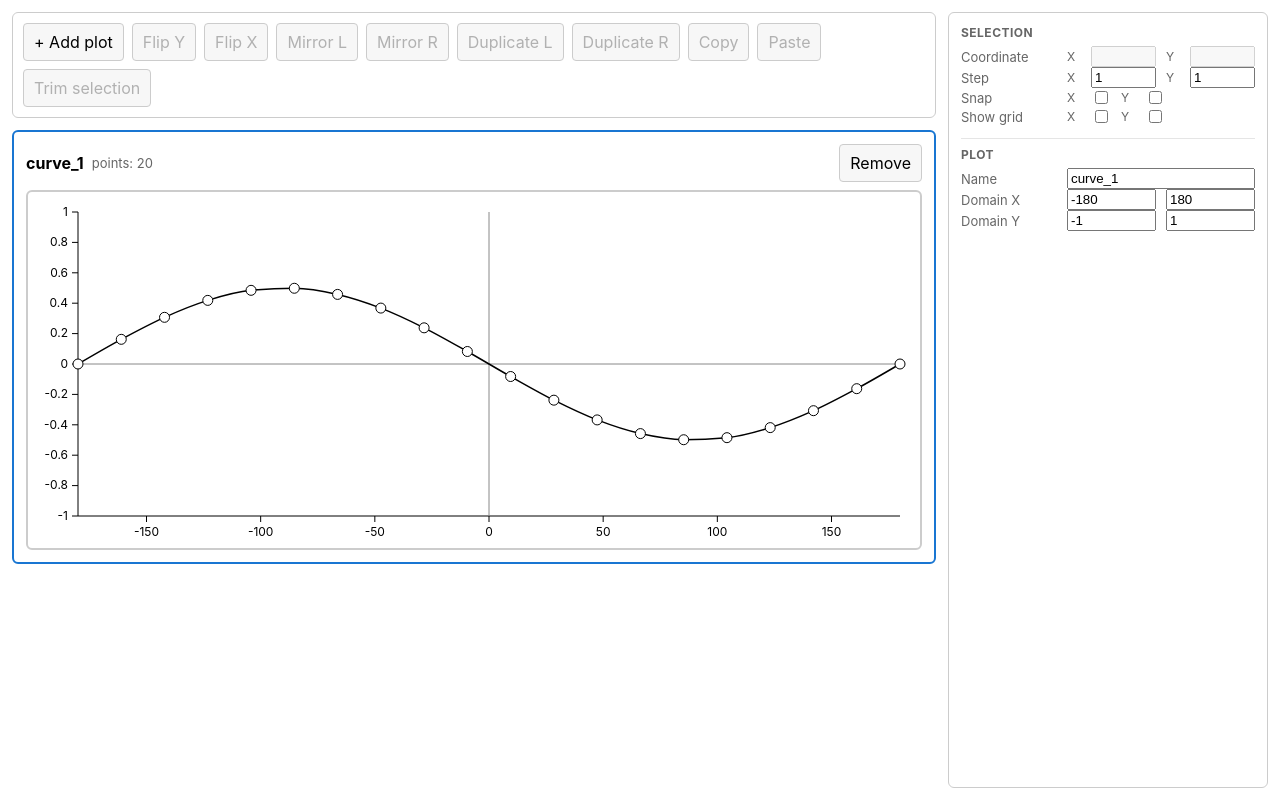
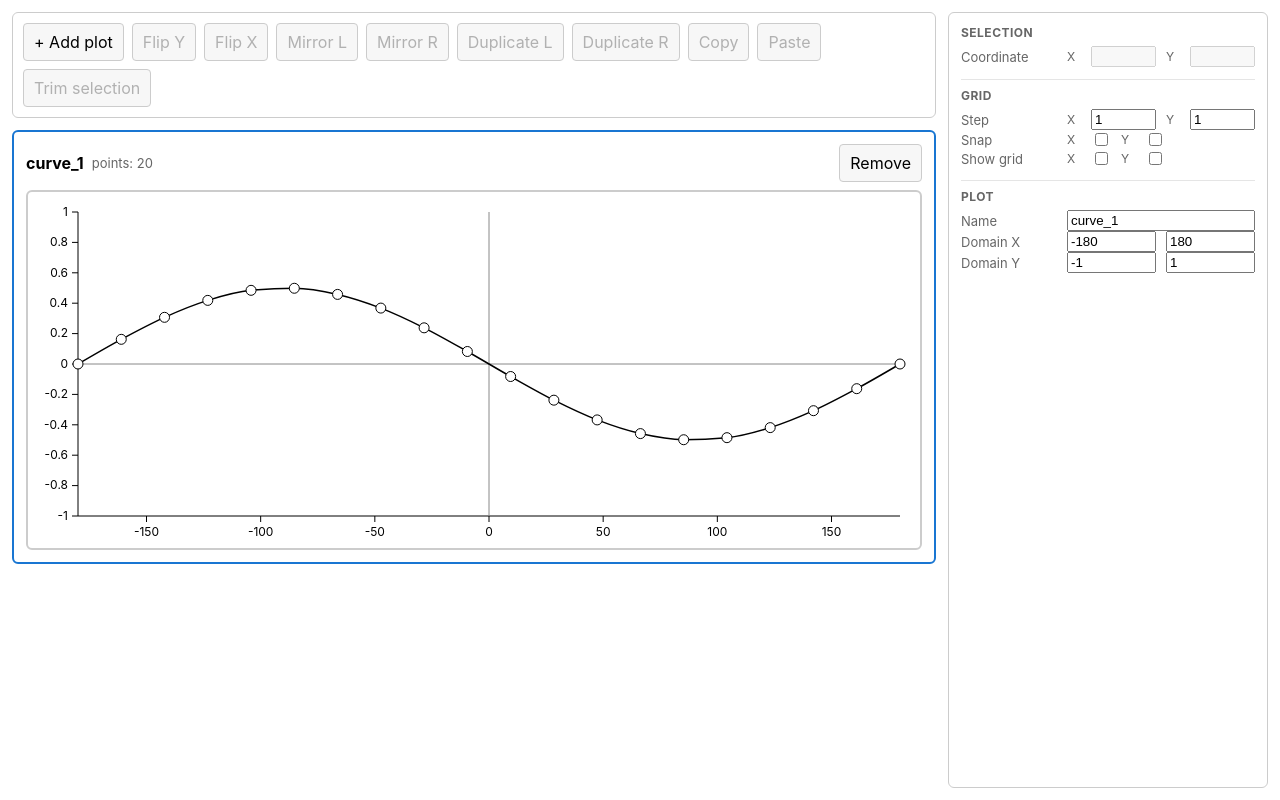
Before and after one commit to timkondratev/aero-curves, a React (Vite) app: page / in a window 1280 px wide. Built offline with nearby package versions, Linux system fonts and the light colour scheme; the HTML template or start-up script is replaced by a standard one.

Commit message:
Fix sections and auto-format file

```diff
--- a/src/components/SideBar.tsx
+++ b/src/components/SideBar.tsx
@@ -168,6 +168,10 @@ export function SideBar({ plot, onChange }: Props) {
                         disabled={!center}
                     />
                 </div>
+            </div>
+
+            <div className="panel-section">
+                <div className="section-title">GRID</div>
                 <div className="form-row inline-pair">
                     <div className="row-label">Step</div>
                     <label className="mini-label">X</label>
```
Lines whose indentation alone changed are shown as unchanged.
